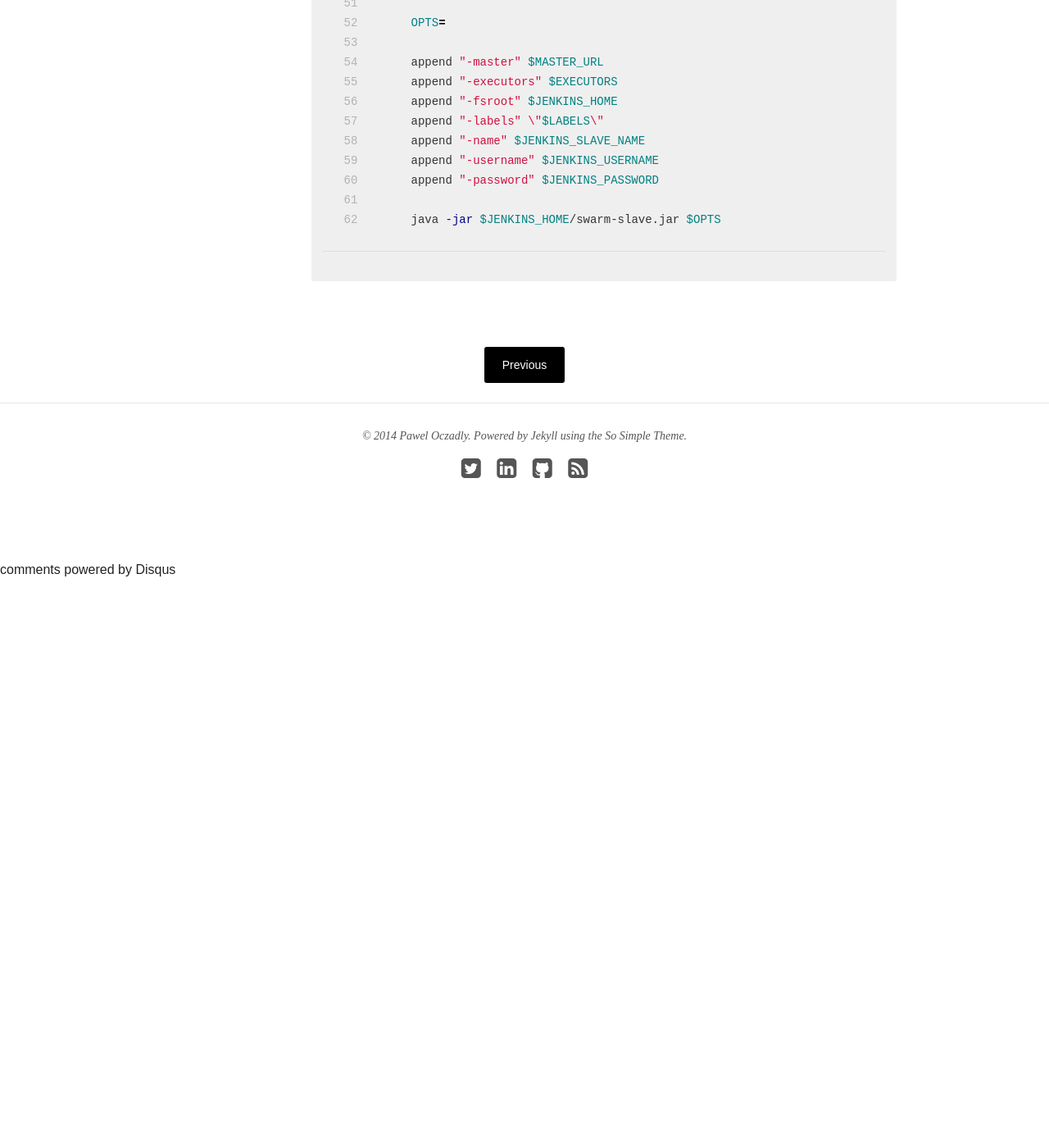
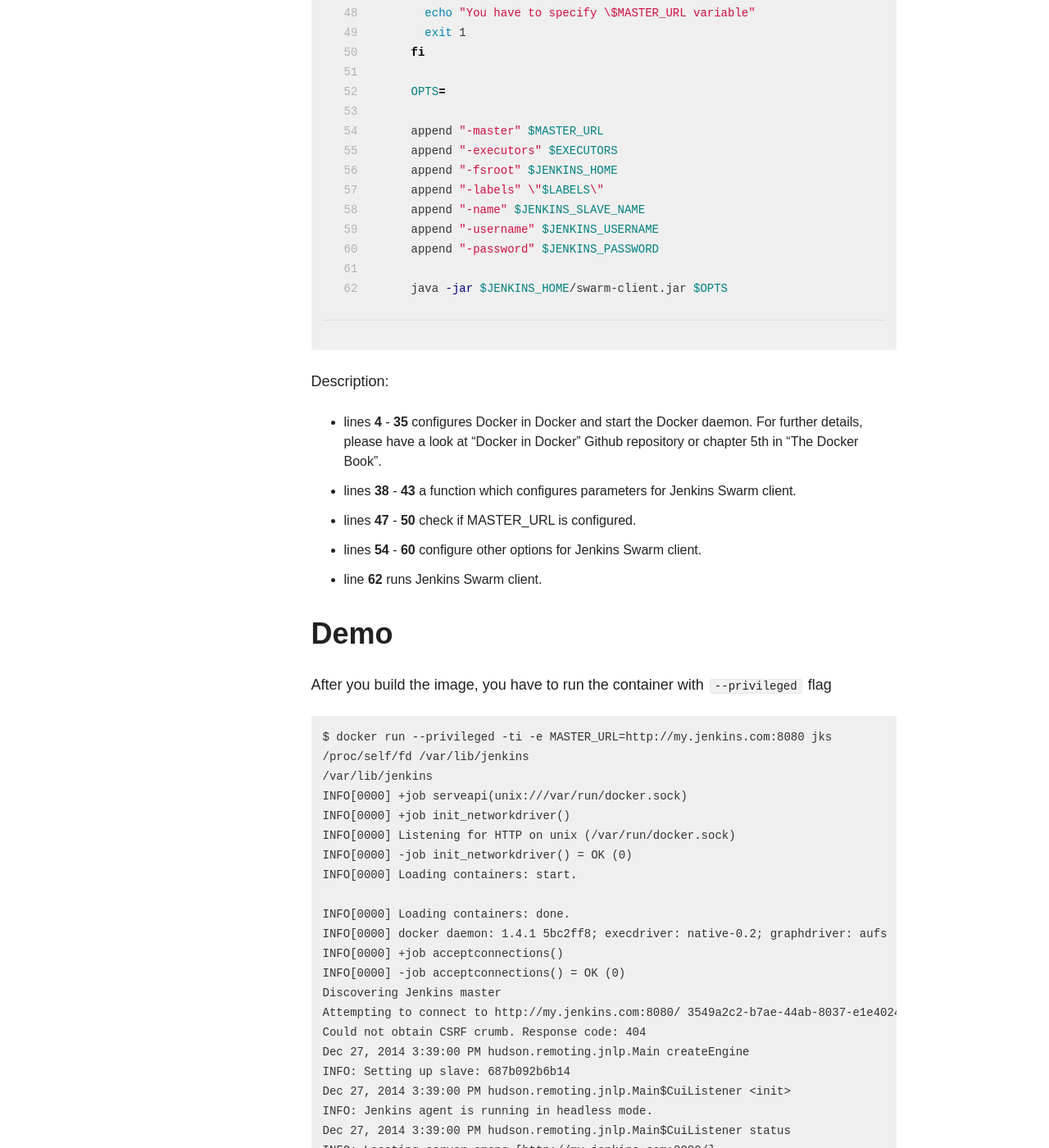
Before and after one commit to paweloczadly/paweloczadly.github.io, a Jekyll site: the page built from _posts/2014-12-17-jenkins-slave-as-docker-container.md, in a window 1280 px wide and 1400 px high, scrolled down 3261 px. Shown: the whole window at 82% size. Built offline with Jekyll 4.4.1, drawn with Linux system fonts in a browser that asks for light colours; nearby versions of some CDN libraries; comment, search, counter and statistics services are not loaded; before the commit the page ends 3968 px from its top, so only the background shows below that; some of the changed text lies outside the part shown.

Commit message:
2014-12-17 start.sh description, demo, conclusion

```diff
--- a/_posts/2014-12-17-jenkins-slave-as-docker-container.md
+++ b/_posts/2014-12-17-jenkins-slave-as-docker-container.md
@@ -33,6 +33,8 @@
 VOLUME /var/lib/docker
 
 ADD http://repo.jenkins-ci.org/releases/org/jenkins-ci/plugins/swarm-client/1.22/swarm-client-1.22-jar-with-dependencies.jar /var/lib/jenkins/swarm-client.jar
+ADD start.sh /var/lib/jenkins/start.sh
+RUN chmod +x /var/lib/jenkins/start.sh
 
 WORKDIR /var/lib/jenkins
 ENTRYPOINT ["/var/lib/jenkins/start.sh"]
@@ -44,8 +46,9 @@
 - line **7** installs openjdk
 - line **9** - creates Docker volume for `/var/lib/docker` directory. It is required for sharing Docker containers between the container and the host.
 - line **11** - downloads Jenkins Swarm client
-- line **13** - sets current directory to `/var/lib/jenkins`
-- line **14** - runs the start script
+- line **12** - **13** - add the start script and make it executable
+- line **15** - sets current directory to `/var/lib/jenkins`
+- line **16** - runs the start script
 
 Then, let's create **start.sh** script which will run 'Docker in Docker' and start the Jenkins slave.
 
@@ -111,5 +114,50 @@
 append "-username" $JENKINS_USERNAME
 append "-password" $JENKINS_PASSWORD
 
-java -jar $JENKINS_HOME/swarm-slave.jar $OPTS
+java -jar $JENKINS_HOME/swarm-client.jar $OPTS
 {% endhighlight %}
+
+Description:
+
+- lines **4** - **35** configures Docker in Docker and start the Docker daemon. For further details, please have a look at "Docker in Docker" Github repository or chapter 5th in "The Docker Book".
+- lines **38** - **43** a function which configures parameters for Jenkins Swarm client.
+- lines **47** - **50** check if MASTER_URL is configured.
+- lines **54** - **60** configure other options for Jenkins Swarm client.
+- line **62** runs Jenkins Swarm client.
+
+# Demo
+
+After you build the image, you have to run the container with `--privileged` flag
+
+    $ docker run --privileged -ti -e MASTER_URL=http://my.jenkins.com:8080 jks
+    /proc/self/fd /var/lib/jenkins
+    /var/lib/jenkins
+    INFO[0000] +job serveapi(unix:///var/run/docker.sock)
+    INFO[0000] +job init_networkdriver()
+    INFO[0000] Listening for HTTP on unix (/var/run/docker.sock)
+    INFO[0000] -job init_networkdriver() = OK (0)
+    INFO[0000] Loading containers: start.
+
+    INFO[0000] Loading containers: done.
+    INFO[0000] docker daemon: 1.4.1 5bc2ff8; execdriver: native-0.2; graphdriver: aufs
+    INFO[0000] +job acceptconnections()
+    INFO[0000] -job acceptconnections() = OK (0)
+    Discovering Jenkins master
+    Attempting to connect to http://my.jenkins.com:8080/ 3549a2c2-b7ae-44ab-8037-e1e402495258
+    Could not obtain CSRF crumb. Response code: 404
+    Dec 27, 2014 3:39:00 PM hudson.remoting.jnlp.Main createEngine
+    INFO: Setting up slave: 687b092b6b14
+    Dec 27, 2014 3:39:00 PM hudson.remoting.jnlp.Main$CuiListener <init>
+    INFO: Jenkins agent is running in headless mode.
+    Dec 27, 2014 3:39:00 PM hudson.remoting.jnlp.Main$CuiListener status
+    INFO: Locating server among [http://my.jenkins.com:8080/]
+    Dec 27, 2014 3:39:01 PM hudson.remoting.jnlp.Main$CuiListener status
+    INFO: Connecting to acid-jkm.yrdrt.fra.hybris.com:42534
+    Dec 27, 2014 3:39:01 PM hudson.remoting.jnlp.Main$CuiListener status
+    INFO: Handshaking
+    Dec 27, 2014 3:39:02 PM hudson.remoting.jnlp.Main$CuiListener status
+    INFO: Connected
+
+# Conclusion
+
+Thanks to that setup we have immutable Jenkins slaves. It is possible to extend it by installing other tools and frameworks. Moreover, it is very easy to remove the slave and create it again. To log in to debug why the Jenkins job fails on the Jenkins slave, just use `docker exec -ti <container-id> /bin/bash`
```
